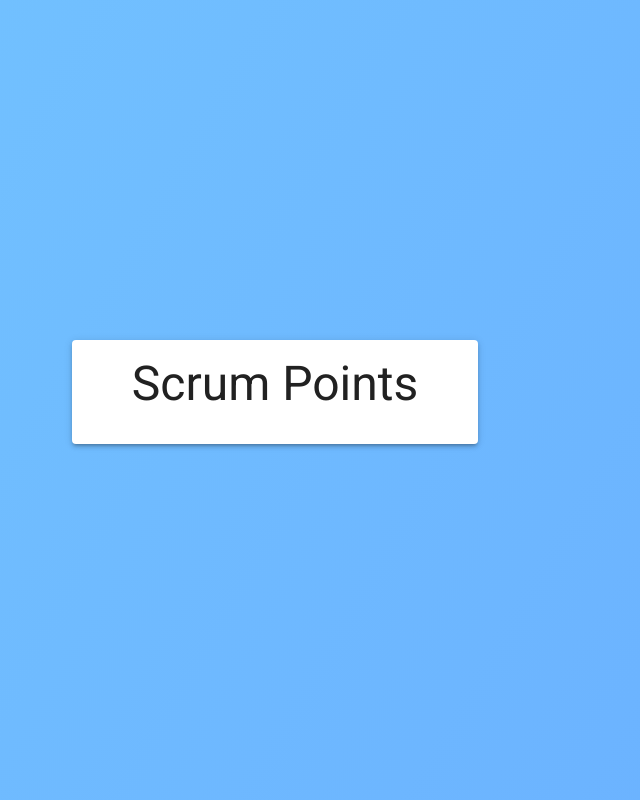
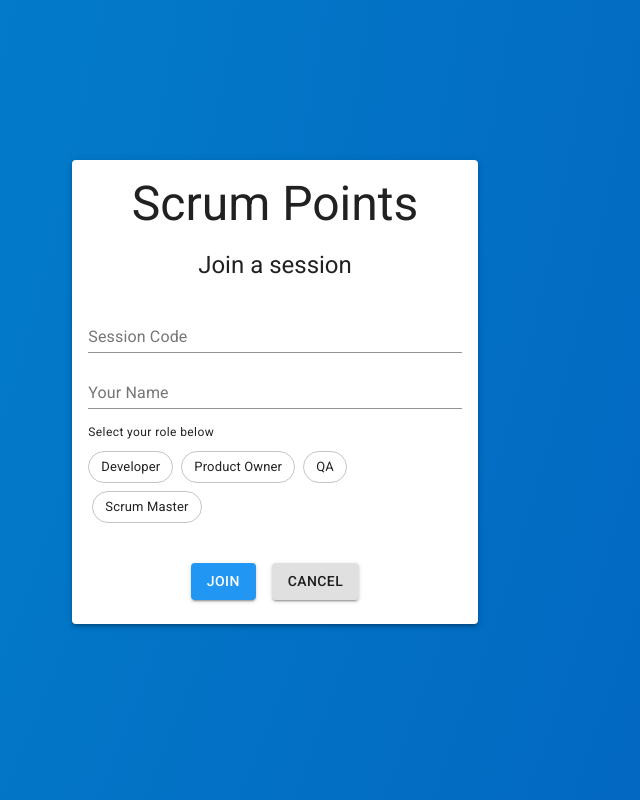
Before and after one commit to nicksaxton/scrum-points, a React (Create React App) app in the folder client/: page /session/join in a window 1280 px wide. Shown: the whole page, without its empty margins (365-1005 px from the left). Built offline with nearby package versions, Linux system fonts and the light colour scheme.

Commit message:
Join Session page

```diff
--- a/client/src/app/App.jsx
+++ b/client/src/app/App.jsx
@@ -6,6 +6,7 @@ import React from 'react';
 import { Route, BrowserRouter as Router, Switch } from 'react-router-dom';
 
 import CreateSession from '../features/sessions/CreateSession';
+import JoinSession from '../features/sessions/JoinSession';
 import LandingPage from './LandingPage';
 
 const useStyles = makeStyles((theme) => ({
@@ -39,7 +40,9 @@ const App = () => {
               <Route path="/session/create">
                 <CreateSession />
               </Route>
-              <Route path="/session/join"></Route>
+              <Route path="/session/join">
+                <JoinSession />
+              </Route>
               <Route path="/session/:sessionCode"></Route>
               <Route path="/">
                 <LandingPage />
--- /dev/null
+++ b/client/src/features/sessions/JoinSession.jsx
@@ -0,0 +1,90 @@
+import Button from '@material-ui/core/Button';
+import Grid from '@material-ui/core/Grid';
+import makeStyles from '@material-ui/core/styles/makeStyles';
+import TextField from '@material-ui/core/TextField';
+import Typography from '@material-ui/core/Typography';
+import React, { useState } from 'react';
+import { useForm } from 'react-hook-form';
+import { Link } from 'react-router-dom';
+
+import Buttons from '../../components/Buttons';
+import RoleSelect from '../../components/RoleSelect';
+
+const useStyles = makeStyles((theme) => ({
+  form: {
+    width: '100%',
+  },
+  input: {
+    marginBottom: theme.spacing(1.5),
+  },
+}));
+
+const JoinSession = () => {
+  const { errors, handleSubmit, register } = useForm();
+  const classes = useStyles();
+
+  const [invalidRole, setInvalidRole] = useState(false);
+  const [selectedRole, setSelectedRole] = useState(null);
+
+  const onSelectRole = (role) => {
+    setSelectedRole(role);
+    setInvalidRole(false);
+  };
+
+  const onSubmit = (values) => {
+    if (!selectedRole) {
+      setInvalidRole(true);
+    }
+  };
+
+  return (
+    <Grid container>
+      <Grid item xs={12}>
+        <Typography align="center" gutterBottom variant="h5">
+          Join a session
+        </Typography>
+        <form className={classes.form} onSubmit={handleSubmit(onSubmit)}>
+          <TextField
+            error={!!errors.sessionCode}
+            fullWidth
+            helperText={errors.sessionCode?.message}
+            inputRef={register({ required: 'This field is required.' })}
+            label="Session Code"
+            margin="normal"
+            name="sessionCode"
+          />
+          <TextField
+            className={classes.input}
+            error={!!errors.name}
+            fullWidth
+            helperText={errors.name?.message}
+            inputRef={register({ required: 'This field is required.' })}
+            label="Your Name"
+            name="name"
+          />
+          <Typography
+            color={invalidRole ? 'error' : 'initial'}
+            variant="caption"
+          >
+            Select your role below
+          </Typography>
+          <RoleSelect
+            error={invalidRole}
+            selectedRole={selectedRole}
+            onSelectRole={onSelectRole}
+          />
+          <Buttons>
+            <Button color="primary" type="submit" variant="contained">
+              Join
+            </Button>
+            <Button component={Link} to="/" type="button" variant="contained">
+              Cancel
+            </Button>
+          </Buttons>
+        </form>
+      </Grid>
+    </Grid>
+  );
+};
+
+export default JoinSession;
--- a/client/src/index.js
+++ b/client/src/index.js
@@ -15,7 +15,8 @@ const theme = createMuiTheme({
       '@global': {
         body: {
           animation: 'gradient 15s ease infinite',
-          background: 'linear-gradient(120deg, #89f7fe 0%, #66a6ff 100%);',
+          background:
+            'radial-gradient( circle farthest-corner at 22.4% 21.7%,  rgba(4,189,228,1) 0%, rgba(2,83,185,1) 100.2% )',
           backgroundSize: '400% 400%',
         },
         '@keyframes gradient': {
```
